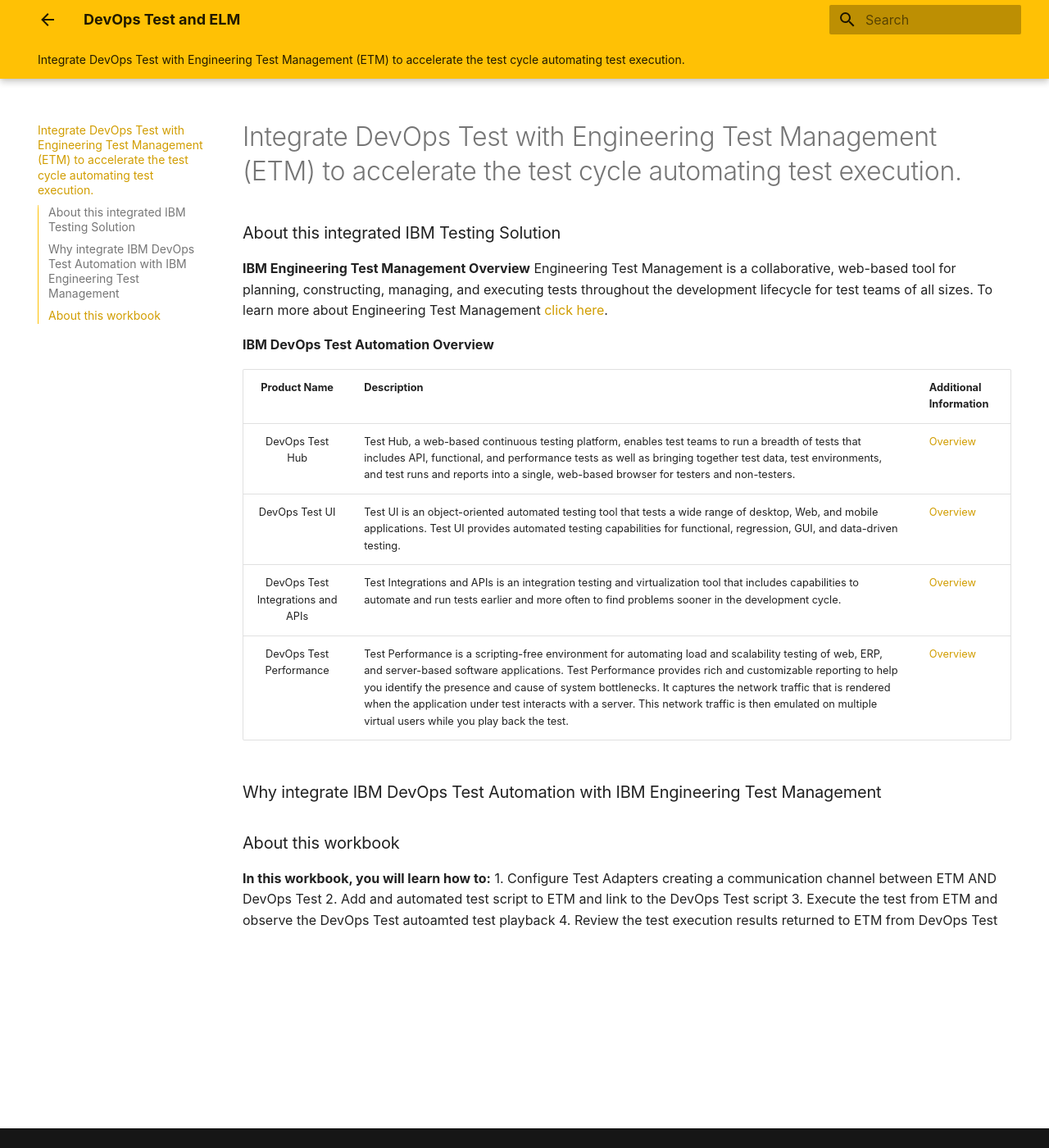
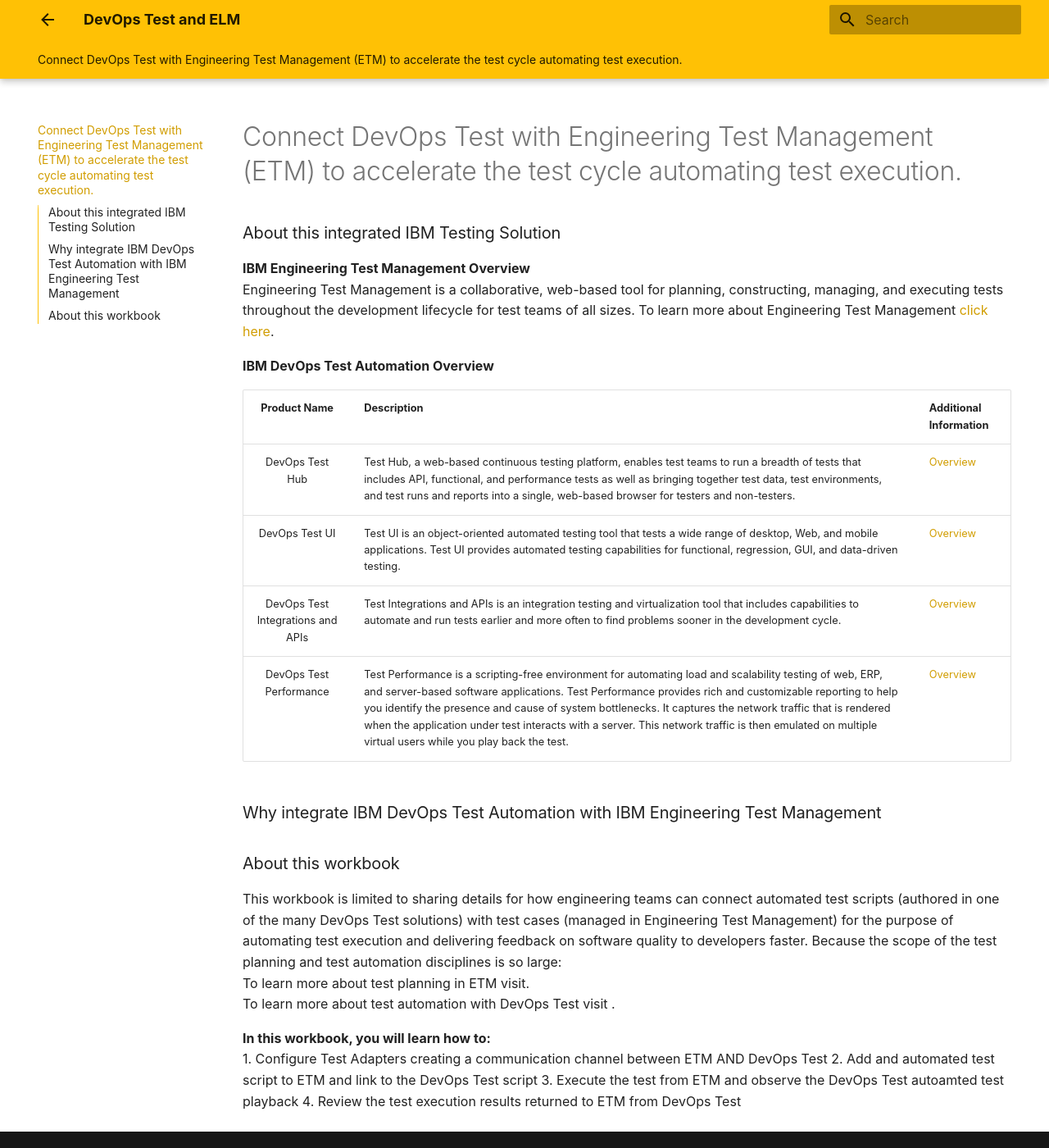
Before and after one commit to DevOpsAutomationLabs/Test_ELM, an MkDocs documentation site: the page built from docs/index.md, in a window 1280 px wide and 1400 px high. Shown: the whole window at 82% size. Built offline with MkDocs 1.6.1 and Material for MkDocs 9.7.7, drawn with Linux system fonts in a browser that asks for light colours.

Commit message:
Update index.md

```diff
--- a/docs/index.md
+++ b/docs/index.md
@@ -1,8 +1,8 @@
-# Integrate DevOps Test with Engineering Test Management (ETM) to accelerate the test cycle automating test execution.
+# Connect DevOps Test with Engineering Test Management (ETM) to accelerate the test cycle automating test execution.
 
 ### About this integrated IBM Testing Solution
 
-**IBM Engineering Test Management Overview**
+**IBM Engineering Test Management Overview**</br>
 Engineering Test Management is a collaborative, web-based tool for planning, constructing, managing, and executing tests throughout the development lifecycle for test teams of all sizes. To learn more about Engineering Test Management [click here](https://www.ibm.com/docs/en/engineering-lifecycle-management-suite/test-management/7.1.0?topic=overview-engineering-test-management).
 
 **IBM DevOps Test Automation Overview**
@@ -17,8 +17,11 @@
 ### Why integrate IBM DevOps Test Automation with IBM Engineering Test Management
 
 ### About this workbook
+This workbook is limited to sharing details for how engineering teams can connect automated test scripts (authored in one of the many DevOps Test solutions) with test cases (managed in Engineering Test Management) for the purpose of automating test execution and delivering feedback on software quality to developers faster. Because the scope of the test planning and test automation disciplines is so large:</br>
+To learn more about test planning in ETM visit[](). </br>
+To learn more about test automation with DevOps Test visit [](). </br>
 
-**In this workbook, you will learn how to:**
+**In this workbook, you will learn how to:**</br>
 1. Configure Test Adapters creating a communication channel between ETM AND DevOps Test
 2. Add and automated test script to ETM and link to the DevOps Test script
 3. Execute the test from ETM and observe the DevOps Test autoamted test playback
```
